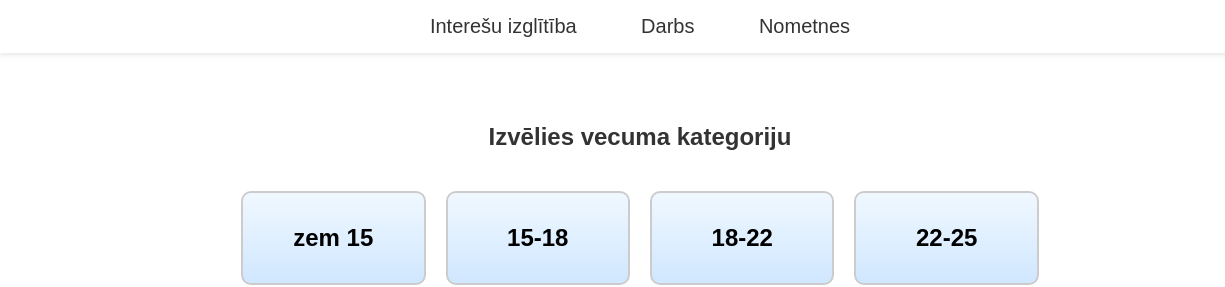
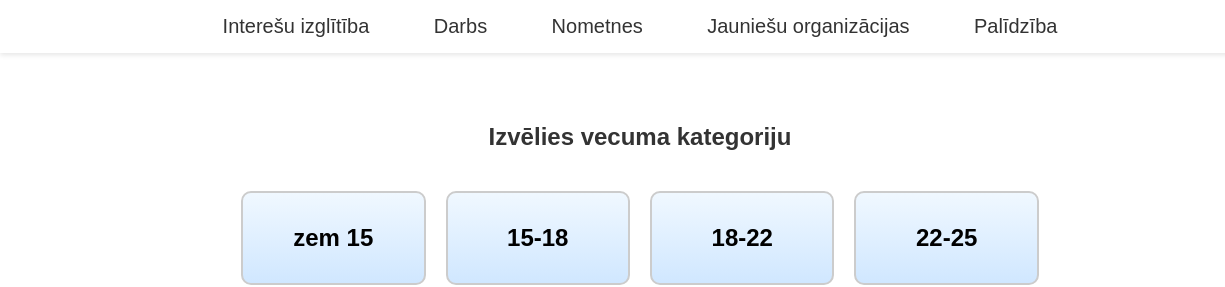
Before and after one commit to eellzz/eellzz.github.io, a plain HTML site: page new-page.html in a window 1280 px wide. Shown: the top 287 px of the page, 0-1225 px from the left. Drawn offline with Linux system fonts and the light colour scheme.

Commit message:
Update new-page.html

```diff
--- a/new-page.html
+++ b/new-page.html
@@ -13,6 +13,8 @@
                 <li><a href="#">Interešu izglītība</a></li>
                 <li><a href="#">Darbs</a></li>
                 <li><a href="#">Nometnes</a></li>
+                <li><a href="#">Jauniešu organizācijas</a></li>
+                <li><a href="#">Palīdzība</a></li>
             </ul>
         </nav>
         <a href="index.html" class="home-button">
```
